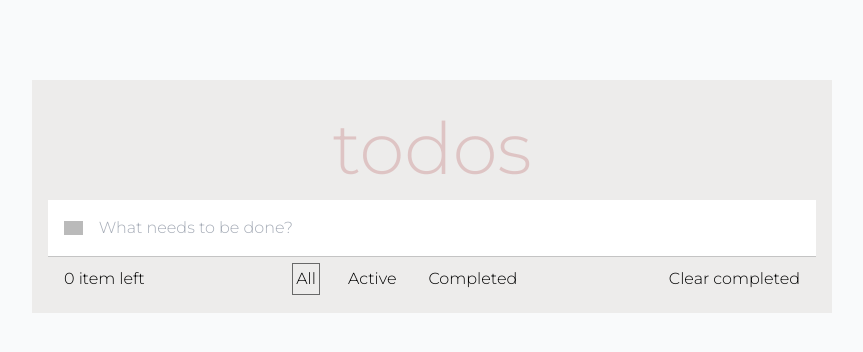
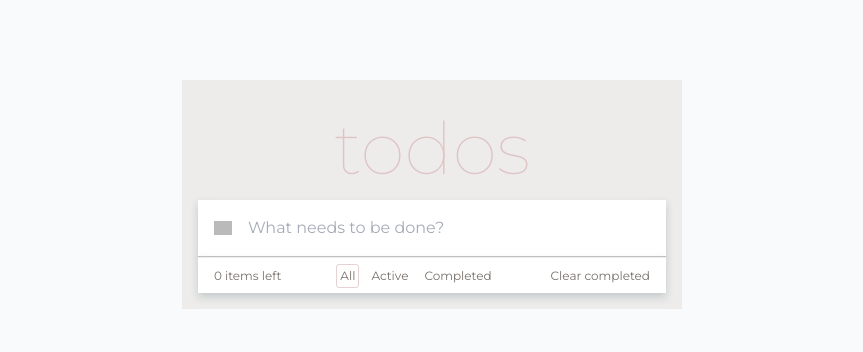
Before and after one commit to i0ji/t_todo_app, a React (Vite) app: page / in a window 1280 px wide. Shown: the top 352 px of the page, without its empty margins (208-1071 px from the left). Built offline with nearby package versions, Linux system fonts and the light colour scheme; grey boxes are pictures that could not be loaded.

Commit message:
style: list, shadows, layout

```diff
--- a/src/App.scss
+++ b/src/App.scss
@@ -2,12 +2,13 @@ main {
   @apply p-4 flex flex-col;
   background-color: rgba(231, 229, 228, 0.664);
   max-height: 80vh;
-  width: calc(100vw - 30rem);
+  width: 30%;
   min-width: 500px;
   max-width: 800px;
 
   h1 {
     @apply text-center text-7xl py-4;
     color: rgba(165, 42, 42, 0.199);
+    font-weight: lighter;
   }
 }
--- a/src/components/TaskList.tsx
+++ b/src/components/TaskList.tsx
@@ -40,7 +40,7 @@ export default function TaskList({
 
             </section>
             <div className={styles.taskListControl}>
-                <p>{itemsLeft} item left</p>
+                <p>{itemsLeft} {itemsLeft == 1 ? "item" : "items"} left</p>
                 <div>
                     <button
                         onClick={() => handleFilterChange('all')}
--- a/src/components/components.module.scss
+++ b/src/components/components.module.scss
@@ -1,6 +1,8 @@
 .taskInput {
   @apply py-4 bg-white w-full relative flex;
   border-bottom: 1px solid rgba(104, 104, 104, 0.39);
+  box-shadow: 0px 4px 8px 0px rgba(34, 60, 80, 0.2);
+  z-index: 10;
 
   input {
     @apply w-full;
@@ -28,6 +30,8 @@
   overflow: hidden;
   display: flex;
   flex-direction: column;
+  box-shadow: 0px 4px 8px 0px rgba(34, 60, 80, 0.2);
+  z-index: 20;
 
   ul {
     @apply overflow-y-auto;
@@ -93,25 +97,28 @@
 }
 
 .taskListControl {
-  @apply flex justify-between p-4 h-9 items-center mt-1;
+  @apply flex justify-between p-4 h-9 items-center text-xs text-stone-500 bg-white;
+  font-weight: 400;
+  border-top: 1px solid rgba(128, 128, 128, 0.144);
+  box-shadow: 0px 4px 8px 0px rgba(34, 60, 80, 0.2);
+  z-index: 30;
 
   div > button {
-    @apply m-3;
+    @apply my-3 mx-1;
     border: 1px solid transparent;
     padding: 3px;
   }
 
   div > button:hover,
   div > .active {
-    border: 1px solid rgba(105, 105, 105, 4);
+    border: 1px solid rgba(133, 34, 34, 0.203);
+    border-radius: 3px;
   }
 }
 
 @media (max-width: 1050px) {
-
-
-    .taskListControl {
-      height: 10rem;
-      flex-direction: column;
-    }
+  .taskListControl {
+    height: 10rem;
+    flex-direction: column;
   }
+}
--- a/src/styles/_font.scss
+++ b/src/styles/_font.scss
@@ -1,4 +1,4 @@
-@import url('https://fonts.googleapis.com/css2?family=Montserrat:wght@300&display=swap');
+@import url('https://fonts.googleapis.com/css2?family=Montserrat:ital,wght@0,100..900;1,100..900&display=swap');
 
 body {
   font-family: "Montserrat", sans-serif;
```
